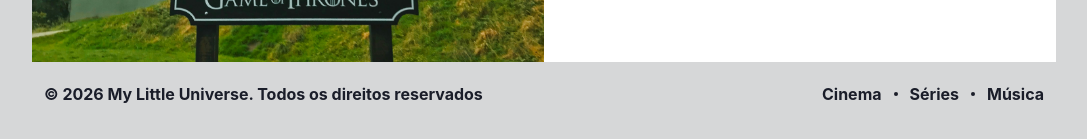
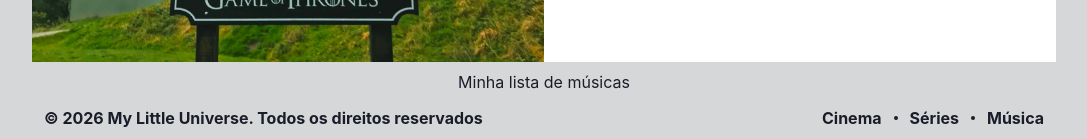
Before and after one commit to filipesilveira-dev/my-little-universe, a React (Vite) app: page / in a window 1280 px wide. Shown: the part 1178-1317 px from the top of the page, without its empty margins (96-1183 px from the left). Before the commit the page ends 1296 px from the top, so only its background shows below. Built offline with nearby package versions, Linux system fonts and the light colour scheme; a web font is replaced by a local one.

Commit message:
feat: primeira função de requisição funcionando na seção music.

```diff
--- a/src/pages/Home.tsx
+++ b/src/pages/Home.tsx
@@ -7,6 +7,7 @@ import { ArrowRight } from "lucide-react";
 
 export default function Home() {
   const { t } = useLanguage();
+
   return (
     <div className="flex flex-col justify-center items-center gap-2 bg(--bg)">
       {/* Seção "Greetings" */}
@@ -51,7 +52,10 @@ export default function Home() {
       </section>
 
       {/* Seção "Series" */}
-      <section className="flex flex-row-reverse w-full bg-(--bg-surface)" id="series">
+      <section
+        className="flex flex-row-reverse w-full bg-(--bg-surface)"
+        id="series"
+      >
         <div className="flex flex-col justify-center items-left gap-3 p-6 w-1/2 font-medium">
           <h1 className="text-3xl leading-none">{t.home.series.title}</h1>
           <p className="min-[250px]:text-xs leading-normal">
@@ -76,7 +80,9 @@ export default function Home() {
       </section>
 
       {/* Seção "Music" */}
-      <section></section>
+      <section>
+        <h1>Minha lista de músicas</h1>
+      </section>
     </div>
   );
 }
--- /dev/null
+++ b/src/services/artistService.ts
@@ -0,0 +1,36 @@
+// Arquivo dedicado às funções de requisição ao servidor de API
+
+// Tipagem com apenas os dados que serão consumidos da API
+type Artist = {
+  idArtist: string;
+  strArtist: string;
+  strArtistThumb: string | null;
+};
+
+// Tipagem do resultado da requisição que retorna uma lista de artistas ou "null"
+type ArtistSearchResponse = {
+  artists: Artist[] | null;
+};
+
+// Função que recebe o nome do artista como argumento
+export async function getArtistByName(name: string): Promise<Artist | null> {
+  // Base da URL em .env.local
+  const baseUrl = import.meta.env.VITE_AUDIODB_BASE_URL;
+  // Chave da API em .env.local
+  const apiKey = import.meta.env.VITE_AUDIODB_API_KEY;
+  // URL utilizada na requisição. O "encodeURIComponent(name)" codifica o nome passado como argumento para funcionar na URL
+  const url = `${baseUrl}/${apiKey}/search.php?s=${encodeURIComponent(name)}`;
+  // Variável que recebe a requisição feita
+  const response = await fetch(url);
+
+  //   Verifica se a resposta HTTP indica sucesso
+  if (!response.ok) {
+    throw new Error("Não foi possível buscar o artista.");
+  }
+
+  // Variável que recebe os dados retornados da requsição
+  const data: ArtistSearchResponse = await response.json();
+
+  // Acessa o primeiro artista retornado da requisição
+  return data.artists?.[0] ?? null;
+}
```
